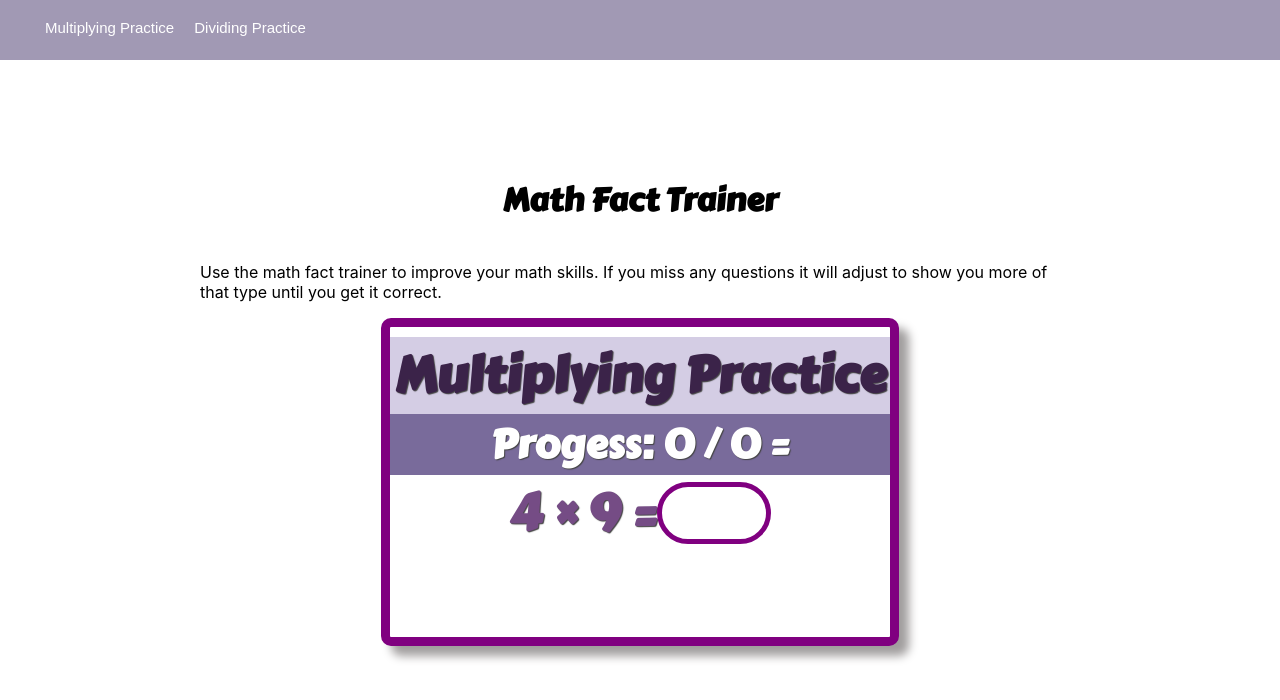
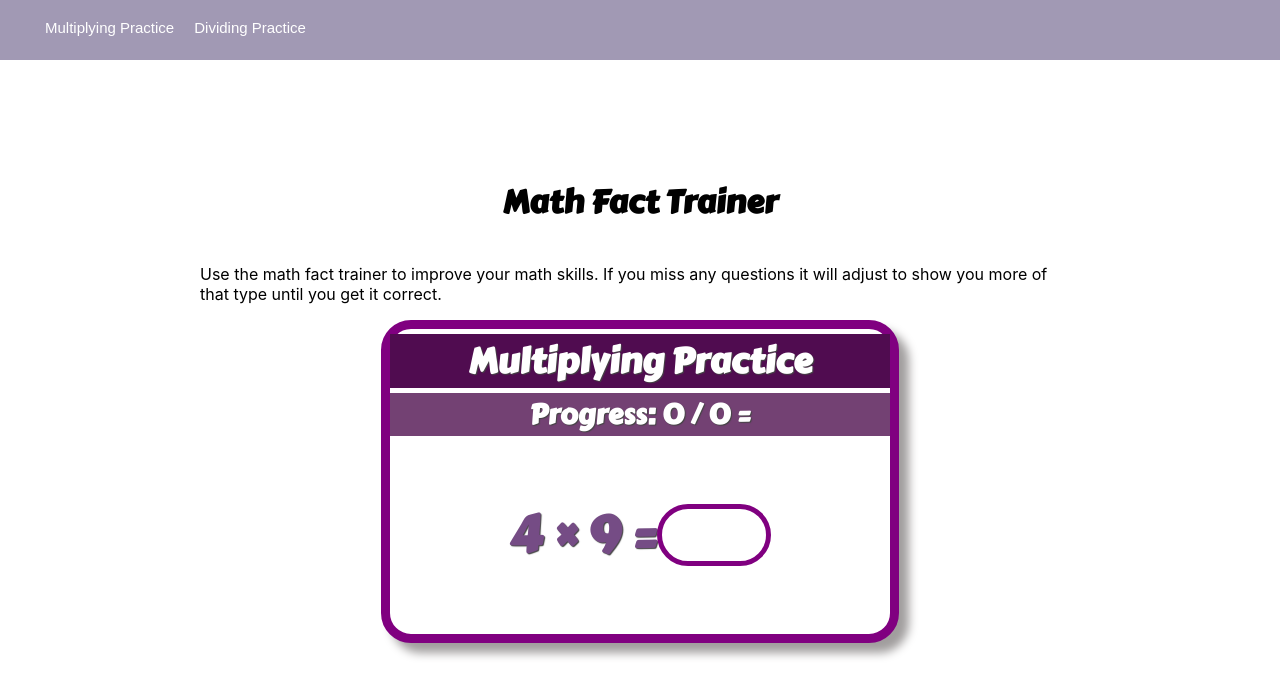
Before and after one commit to MVallery/mathfactmaster, a React (Create React App) app: page / in a window 1280 px wide. Shown: the top 700 px of the page. Built offline with nearby package versions, Linux system fonts and the light colour scheme.

Commit message:
styling change to problem card

```diff
--- a/src/App.css
+++ b/src/App.css
@@ -85,9 +85,9 @@ button:hover {
   font-size: 50px;
   font-style: arial;
   text-shadow: 1px 1px 1px rgb(68, 68, 68);
-  padding: 10px 0px 0px 0px;
+  padding: 5px 0px 0px 0px;
   display:flex;
-  border-radius: 10px;
+  border-radius: 30px;
   height: 300px;
   width: 500px;
   text-align:center;
@@ -102,35 +102,39 @@ button:hover {
 }
 .card-title {
   font-family: "Carter One";
-  background: rgb(212, 205, 228);
-  color: rgb(59, 35, 73);
   text-align:center;
+  font-size: 35px;
+  background-color: #500c50;
+  color: white;
+  background-clip:content-box;
+  padding:0px 0px 5px 0px;
 }
 .card-title p {
   padding: 0px, 0px, 0px, 0px;
   margin: 0;
 }
 .card-top {
-  background: rgb(121, 107, 155);
   font-family:"Carter One";
   position:relative;
   top:0;
   margin: 0;
   padding: 0;
   color: white;
-  font-size: 40px;
   justify-content:top;
+  font-size: 28px;
+  background-color: #734173;
 
 
 }
 .card-top p {
   margin: 0;
   padding: 0px 0px 0px 0px;
+
 }
 .question-answer {
   display:flex;
   font-family: "Carter One";
-
+  flex-grow:2;
   justify-content:center;
   align-items:center;
 }
@@ -142,6 +146,7 @@ input {
   border-radius: 40px;
   text-align:center;
   border-color: grey;
+  border-style:solid;
   font-family: "Carter One";
   /* border-top: 0; */
 
@@ -158,8 +163,12 @@ input[type="text"] {
   width: 100px;
   height:50px;
 }
+.answerCheck {
+  font-size: 30px;
+  color:green;
+}
 .star {
-  width: 20px;
+  width: 30px;
 }
 
 .ul-completedQ {
--- a/src/App.js
+++ b/src/App.js
@@ -28,7 +28,7 @@ function App() {
     var G = Math.floor(Math.random() * 9 + 2);
     var answer = E * G;
     var question = E + "\n × \n" + G + " = ";
-    var wrongAnswerList = questionList.filter((q) => {
+    var wrongAnswerList = questionList.filter((q) => { //should this be it's own state variable so that I can use the status to find accuracy?
       var tempList = []
       if (q.status === "wrong"){
         tempList.push(q)
@@ -81,33 +81,36 @@ function App() {
   //   var image = ""
   // }
   const answerCheck = () => {
-    var image
-    setTimeout(() => {image=""}, 3000);
+    var image = ""
+    var answerDisplay = ""
+    setTimeout(() => {image=""; answerDisplay=""}, 3000);
     // not sure why it needs to check length rather than just checking unanswered status??
     if (questionList.length===0) {
-      return("");
+      return(["", ""]);
     }
     else if (questionList[questionList.length-1].status==="wrong"){
-      image =<img className="star" alt="redx" src={RedX}></img>
-      return(image);
+      image =<img className="star" alt="redx" src={RedX}></img>;
+      answerDisplay = "  (" + questionList[questionList.length-1].correctAnswer + ")";
+      return([image, answerDisplay]);
   }
     else if (questionList[questionList.length-1].status==="correct!") {
       image = <img className="star" alt="check" src={Check}></img>
-
-      return(image);
+      answerDisplay =""
+      return([image, answerDisplay]);
     }
 
     else {
-      return("");
+      return([image, answerDisplay]);
     }
 }
   const handleSubmitAnswer = (e) => {
+
     // var stopTime = (new Date().getTime() / 1000);
     {answerCheck()}
     var wrongAnswerList = []
     e.preventDefault();
     setInputAnswer("")
-    if (questionList.length < 10) {
+    if (questionList.length < 100) {
       // let tempList = completedQList;
 
       if (String(questionList[questionList.length-1].correctAnswer) === String(questionList[questionList.length-1].userAnswer)) {
@@ -225,12 +228,12 @@ function App() {
           }, 4000);
         }
       }
+      setAccuracy(
+        Math.floor((((questionList.length - wrongAnswerList.length) / questionList.length) * 100)).toString() + " %"
+      );
 
     } else {
-      setAccuracy(
-        (
-          ((10 - wrongAnswerList.length) / 10) * 100).toString() + " %"
-      );
+
       // console.log(accuracy);
       // setCompletedQList([]);
     };
@@ -327,7 +330,7 @@ function App() {
 
       </div>
       <div className="card-top">
-            <p>Progess: {count} / {questionList.length-1} = {accuracy}</p>
+            <p>Progress: {count} / {questionList.length-1} = {accuracy}</p>
       </div>
         <div className="question-answer">
 
@@ -344,18 +347,20 @@ function App() {
             placeholder=""
           ></input>
 
-
-        {answerCheck()}
+        <div className="answerCheck">
+        {answerCheck()[0]}
+        {answerCheck()[1]}
+        </div>
         {/* {starImages(count)} */}
 
         </div>
       </div>
 
       <header className="App-header">
-        {message}
+        {/* {message} */}
         <div>
           {questionCompletedDisplay()}
-          {accuracy}
+          {/* {accuracy} */}
         </div>
       </header>
     </div>
```
